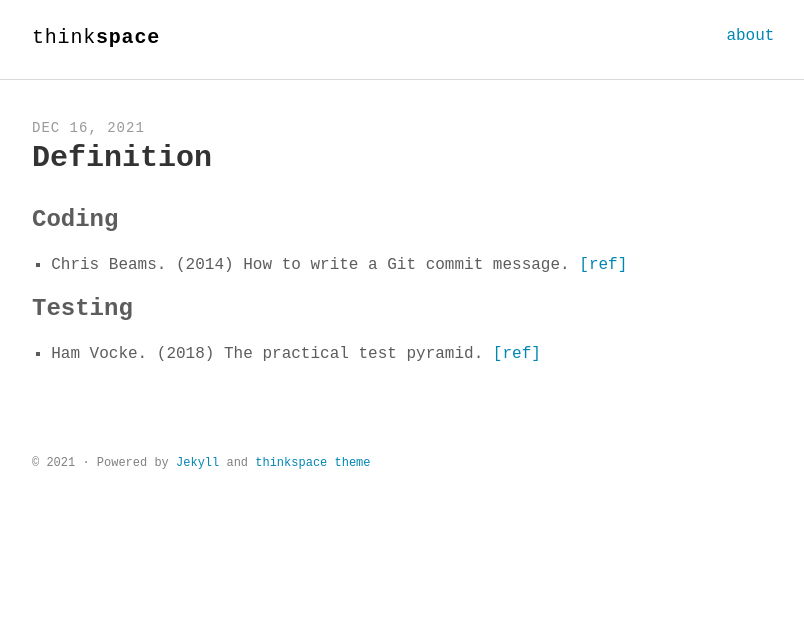
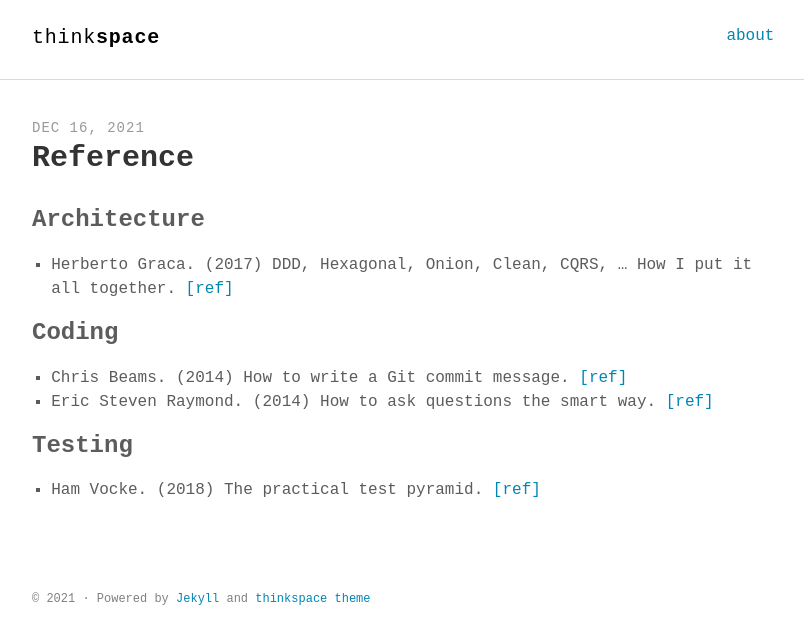
Before and after one commit to km3ll/km3ll.github.io, a Jekyll site: the page built from _posts/2021-12-16-reference.md, in a window 1280 px wide. Shown: the top 644 px of the page, without its empty margins (232-1036 px from the left). Built offline with Jekyll 4.4.1, drawn with Linux system fonts in a browser that asks for light colours; some web fonts are replaced.

Commit message:
Separate definitions from blog references

```diff
--- a/_posts/2021-12-16-reference.md
+++ b/_posts/2021-12-16-reference.md
@@ -1,14 +1,19 @@
 ---
 layout: post
-title: "Definition"
+title: "Reference"
 comments: true
 description: ""
 keywords: ""
 ---
 
+### Architecture
+
+- Herberto Graca. (2017) DDD, Hexagonal, Onion, Clean, CQRS, … How I put it all together. [[ref]](https://herbertograca.com/2017/11/16/explicit-architecture-01-ddd-hexagonal-onion-clean-cqrs-how-i-put-it-all-together/)
+
 ### Coding
 
 - Chris Beams. (2014) How to write a Git commit message. [[ref]](https://chris.beams.io/posts/git-commit/)
+- Eric Steven Raymond. (2014) How to ask questions the smart way. [[ref]](http://catb.org/~esr/faqs/smart-questions.html)
 
 ### Testing
 
```
Also changed, not shown: _posts/2021-05-08-posts.md (deleted, +0 -23 lines).
